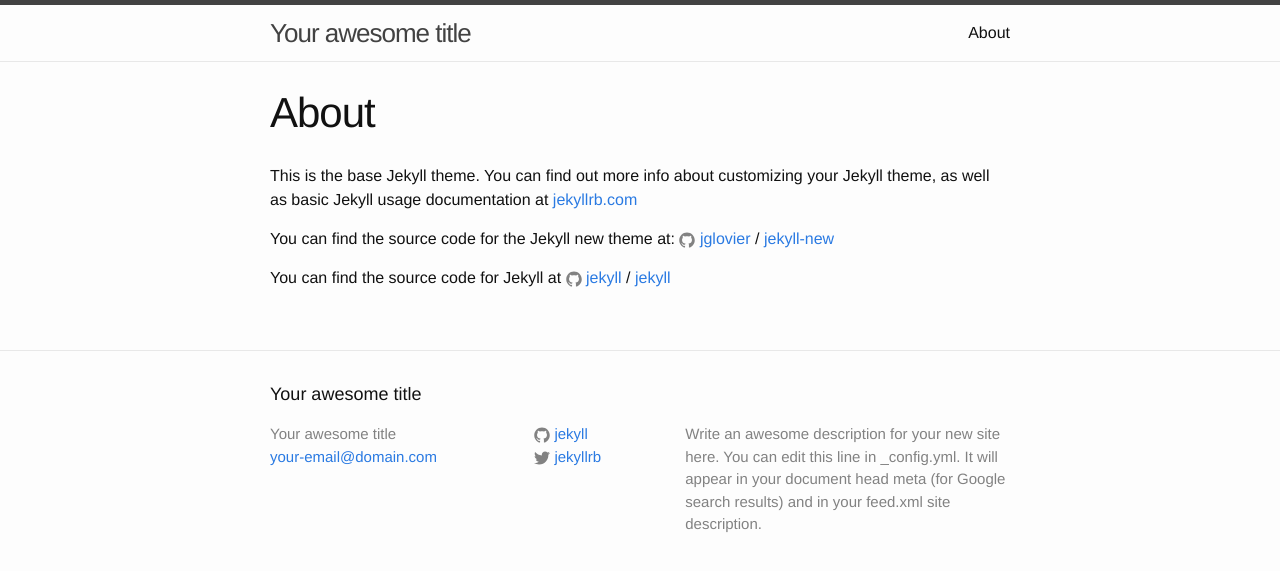
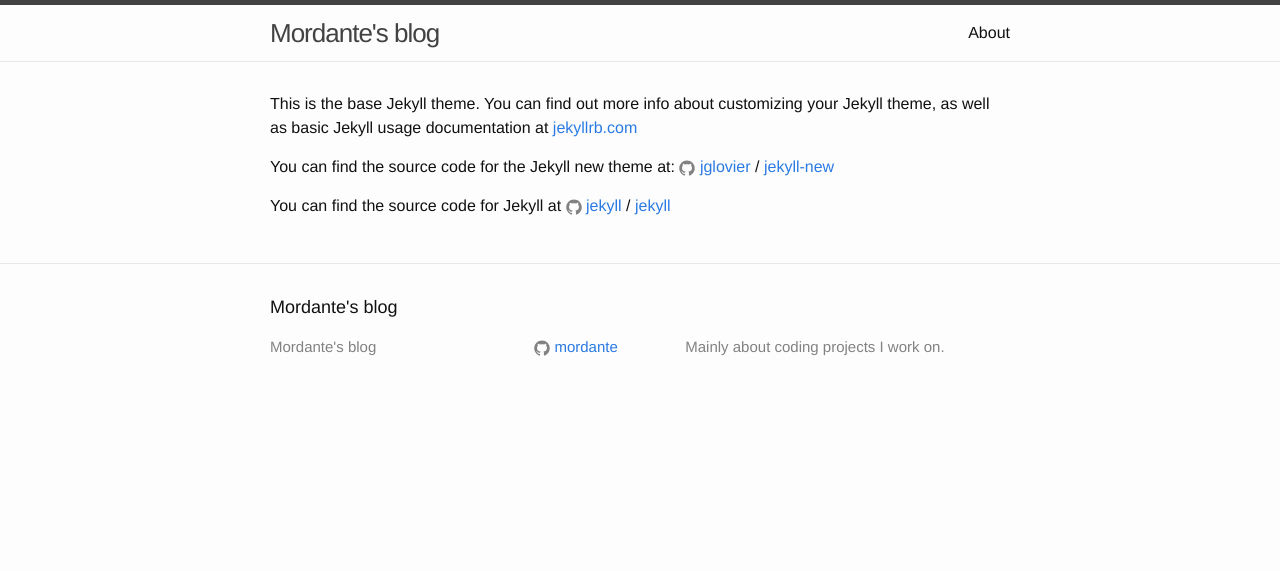
Before and after one commit to mordante/blog, a Jekyll site: the page built from about.md, in a window 1280 px wide. Shown: the top 571 px of the page. Built offline with Jekyll 4.4.1, drawn with Linux system fonts in a browser that asks for light colours.

Commit message:
Toying around with the setup.
Test whether the GitHub pages look better now.

```diff
--- a/_config.yml
+++ b/_config.yml
@@ -6,18 +6,23 @@
 # 'jekyll serve'. If you change this file, please restart the server process.
 
 # Site settings
-title: Your awesome title
-email: your-email@domain.com
+title: Mordante's blog
+#email: your-email@domain.com
 description: > # this means to ignore newlines until "baseurl:"
-  Write an awesome description for your new site here. You can edit this
-  line in _config.yml. It will appear in your document head meta (for
-  Google search results) and in your feed.xml site description.
-baseurl: "" # the subpath of your site, e.g. /blog
-url: "http://yourdomain.com" # the base hostname & protocol for your site
-twitter_username: jekyllrb
-github_username:  jekyll
+  Mainly about coding projects I work on.
+baseurl: "/blog" # the subpath of your site, e.g. /blog
+url: "https://mordante.github.io"
+#twitter_username: jekyllrb
+github_username:  mordante
 
 # Build settings
 markdown: kramdown
 
 theme: jekyll-theme-merlot
+
+exclude: [vendor]
+
+plugins:
+  - jekyll-theme-minimal
+  - jekyll-theme-merlot
+  - jekyll-theme-dinky
--- a/_layouts/page.html
+++ b/_layouts/page.html
@@ -1,7 +1,7 @@
 ---
 layout: default
 ---
-<article class="post">
+<!--<article class="post">
 
   <header class="post-header">
     <h1 class="post-title">{{ page.title }}</h1>
@@ -11,4 +11,5 @@ layout: default
     {{ content }}
   </div>
 
-</article>
+</article>-->
+{{ content }}
--- a/_layouts/post.html
+++ b/_layouts/post.html
@@ -1,6 +1,7 @@
 ---
 layout: default
 ---
+<!--
 <article class="post" itemscope itemtype="http://schema.org/BlogPosting">
 
   <header class="post-header">
@@ -12,4 +13,5 @@ layout: default
     {{ content }}
   </div>
 
-</article>
+</article>-->
+{{ content }}
```
Also changed, not shown: 1 other file.
